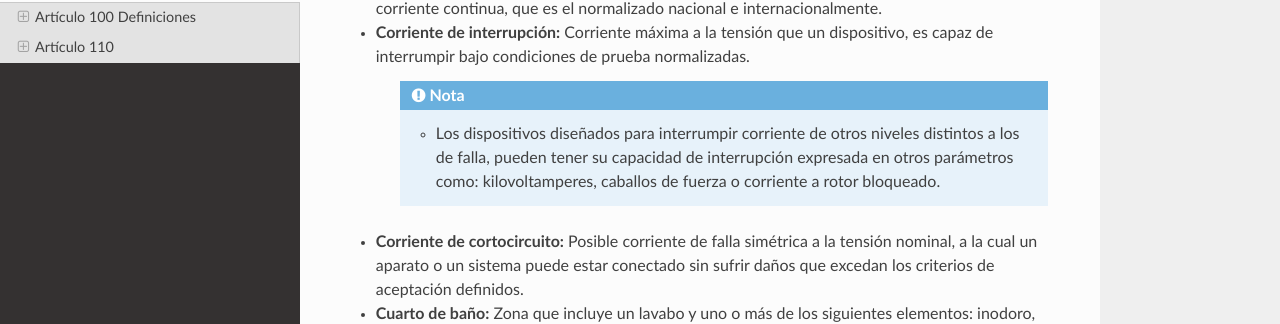
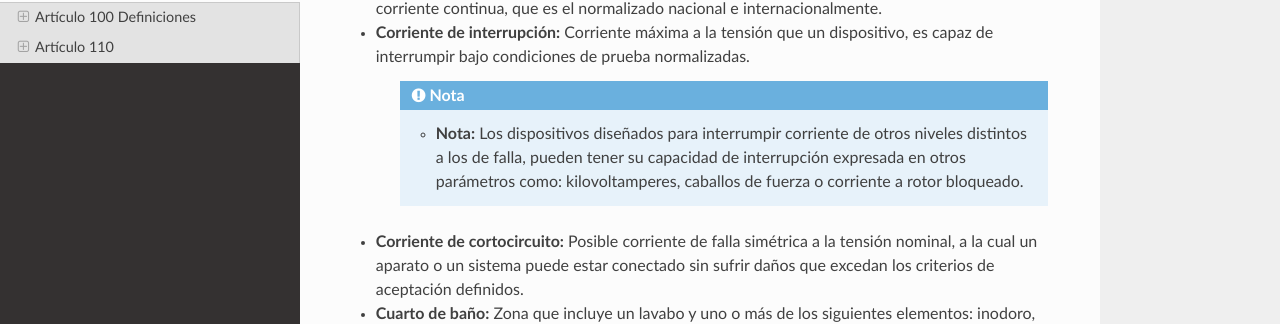
Before and after one commit to jacometoss/Book-NOM-001-SEDE-2012, a Sphinx documentation site: the page built from docs/100/index.rst, in a window 1280 px wide and 1400 px high, scrolled down 4408 px. Shown: the part 134-458 px from the top of the window. Built offline with Sphinx 7.4.7 and the Read the Docs theme 2.0.0, drawn with Linux system fonts in a browser that asks for light colours; some of the changed text lies outside the part shown.

Commit message:
Add files via upload

```diff
--- a/docs/100/index.rst
+++ b/docs/100/index.rst
@@ -96,7 +96,7 @@ A. Deficiones Generales
 * **Corriente de interrupción:** Corriente máxima a la tensión que un dispositivo, es capaz de interrumpir bajo condiciones de prueba normalizadas.
 
 	.. note::
-		* Los dispositivos diseñados para interrumpir corriente de otros niveles distintos a los de falla, pueden tener su capacidad de interrupción expresada en otros parámetros como: kilovoltamperes, caballos de fuerza o corriente a rotor bloqueado.
+		* **Nota:** Los dispositivos diseñados para interrumpir corriente de otros niveles distintos a los de falla, pueden tener su capacidad de interrupción expresada en otros parámetros como: kilovoltamperes, caballos de fuerza o corriente a rotor bloqueado.
 
 * **Corriente de cortocircuito:** Posible corriente de falla simétrica a la tensión nominal, a la cual un aparato o un sistema puede estar conectado sin sufrir daños que excedan los criterios de aceptación definidos.
 * **Cuarto de baño:** Zona que incluye un lavabo y uno o más de los siguientes elementos: inodoro, urinal, tina, ducha, o muebles de baño similares.
@@ -121,7 +121,7 @@ A. Deficiones Generales
 * **Envolvente:** Caja o chasis de un aparato o la cerca o paredes que rodean una instalación para prevenir que las personas tengan contacto accidental con partes energizadas o para protección de los equipos contra daño físico.
 
 	.. note::
-		* Véase 110-28 y Apéndice D para ejemplos de tipos de envolventes.
+		* **Nota:** Véase 110-28 y Apéndice D para ejemplos de tipos de envolventes.
 
 * **Equipo:** Término general para referirse a: herrajes, dispositivos, aparatos, luminarias, aparatos y productos similares utilizados como partes de, o en conexión con, una instalación eléctrica.
 * **Equipo de acometida:** Equipo necesario para servir de control principal y que usualmente consiste en un interruptor automático o desconectador y fusibles, con sus accesorios, localizado cerca del punto de entrada de los conductores de suministro a un edificio u otra estructura o a un área definida.
@@ -140,7 +140,7 @@ A. Deficiones Generales
 * **Garaje:** Edificio o parte de éste en el que se guardan uno o más vehículos autopropulsados, que están ahí con propósitos de: uso, venta, almacenamiento, renta, reparación, exhibición o demostración.
 
 	.. note::
-		* Respecto a los talleres de servicio y reparación para vehículos automotores (véase 511).
+		* **Nota:** Respecto a los talleres de servicio y reparación para vehículos automotores (véase 511).
 
 * **Hermético a la lluvia:** Construido o protegido de tal manera que la exposición a la lluvia batiente no dé como resultado la entrada de agua bajo condiciones de prueba especificadas.
 * **Hermético al agua:** Construido para que la humedad no entre en la envolvente, en condiciones específicas de prueba.
@@ -149,12 +149,12 @@ A. Deficiones Generales
 * **Identificado (aplicado a los equipos):** Reconocido como adecuado para un propósito, función, uso, entorno o aplicación, específicos, cuando se describe en un requisito particular en esta NOM (véase Equipo).
 
 	.. note::
-		* La adecuación de un equipo para un propósito, uso, entorno o aplicación específicos puede ser determinada por un organismo acreditado para la evaluación de la conformidad del producto. La identificación puede evidenciarse por medio de una marca de conformidad (véase Marcado).
+		* **Nota:** La adecuación de un equipo para un propósito, uso, entorno o aplicación específicos puede ser determinada por un organismo acreditado para la evaluación de la conformidad del producto. La identificación puede evidenciarse por medio de una marca de conformidad (véase Marcado).
 
 * **Interruptor automático:** Dispositivo diseñado para abrir o cerrar un circuito por medios no automáticos y para abrir el circuito automáticamente cuando se produzca una sobrecorriente predeterminada, sin dañarse a sí mismo, cuando se aplica correctamente dentro de su rango.
 
 	.. note::
-		* El medio de apertura automática puede ser integral, que actúa directamente sobre el interruptor automático, situado a distancia del mismo.
+		* **Nota:** El medio de apertura automática puede ser integral, que actúa directamente sobre el interruptor automático, situado a distancia del mismo.
 
 * **Ajustable:** Calificativo que indica que el interruptor automático puede ajustarse para que dispare a varios valores de corriente, de tiempo o de ambos, dentro de un rango predeterminado.
 * **Ajuste:** El valor de corriente, de tiempo o de ambos, a los cuales se regula el disparo de un interruptor automático ajustable.
@@ -189,7 +189,7 @@ A. Deficiones Generales
 * **Protector térmico (aplicado a motores):** Dispositivo de protección, que se monta como parte integral de un motor o motor-compresor y el cual, cuando se utiliza de manera apropiada, protege al motor contra sobrecalentamientos peligrosos debido a sobrecargas o fallas de arranque.
 
 	.. note::
-		* El protector térmico puede consistir de uno o más elementos sensores integrados al motor o motor-compresor y un dispositivo externo de control.
+		* **Nota:** El protector térmico puede consistir de uno o más elementos sensores integrados al motor o motor-compresor y un dispositivo externo de control.
 
 * **Protegido térmicamente (aplicado a motores):** Las palabras "protegido térmicamente", en la placa de datos del motor o motor-compresor, indican que el motor tiene un protector térmico incorporado.
 * **Puente de unión:** Conductor confiable, para asegurar la conductividad eléctrica requerida entre partes metálicas que deben estar conectadas eléctricamente.
@@ -204,7 +204,7 @@ A. Deficiones Generales
 * **Punto neutro:** Punto común en una conexión en estrella en un sistema polifásico, o punto medio en un sistema monofásico de 3 hilos, o punto medio de una porción monofásica de un sistema trifásico en delta, o punto medio de un sistema de corriente continua de 3 hilos.
 
 	.. note::
-		* En el punto neutro del sistema, la suma vectorial de las tensiones de todas las otras fases dentro del sistema que utiliza el neutro, con respecto al punto neutro, es cero.
+		* **Nota:** En el punto neutro del sistema, la suma vectorial de las tensiones de todas las otras fases dentro del sistema que utiliza el neutro, con respecto al punto neutro, es cero.
 
 * **Registro:** Envolvente para uso en sistemas subterráneos que tienen un fondo abierto o cerrado, dimensionado de tal forma que permite al personal alcanzar lo que hay dentro, pero no ingresar en él, con el propósito de instalar, operar o mantener el equipo o el alambrado, o ambos.
 * **Resguardado:** Cubierto, blindado, cercado, encerrado, o protegido de otra manera por medio de cubiertas o tapas adecuadas, barreras, rieles, pantallas, placas o plataformas para evitar la posibilidad de acercamiento o contacto de personas u objetos a un punto peligroso.
@@ -230,14 +230,14 @@ A. Deficiones Generales
 * **Sobrecorriente:** Cualquier corriente que supere la corriente nominal de los equipos o la ampacidad de un conductor. La sobrecorriente puede provocarse por una sobrecarga, un cortocircuito o una falla a tierra.
 
 	.. note::
-		* Una corriente en exceso de la nominal puede ser absorbida por determinados equipos y conductores para un conjunto de condiciones dadas. Por eso, las reglas para protección contra sobrecorriente son específicas para cada situación particular.
+		* **Nota:** Una corriente en exceso de la nominal puede ser absorbida por determinados equipos y conductores para un conjunto de condiciones dadas. Por eso, las reglas para protección contra sobrecorriente son específicas para cada situación particular.
 
 * **Sólidamente puesto a tierra:** significa que el conductor puesto a tierra (neutro) lo está sin necesidad de intercalar ninguna resistencia o dispositivo de impedancia.
 * **Suministrador:** Compañía de servicio público (CFE) o autorizada por la LSPEE, encargada del abastecimiento de energía eléctrica para su utilización.
 * **Suministro ininterrumpido de energía:** Un suministro de energía que se utiliza para proporcionar una fuente alterna de alimentación por algún período de tiempo en el caso de una interrupción del suministro normal.
 
 	.. note::
-		* Además, puede proporcionar una alimentación de tensión y frecuencia más constante, reduciendo los efectos de variaciones de tensión y frecuencia.
+		* **Nota:** Además, puede proporcionar una alimentación de tensión y frecuencia más constante, reduciendo los efectos de variaciones de tensión y frecuencia.
 
 * **Tablero de alumbrado y control:** Panel sencillo o grupo de paneles unitarios diseñados para ensamblarse en forma de un solo panel, accesible únicamente desde el frente, que incluye barras conductoras de conexión común y dispositivos automáticos de protección contra sobrecorriente y otros dispositivos de protección, y está equipado con o sin desconectadores para el control de circuitos de alumbrado, calefacción o fuerza; diseñado para instalarlo dentro de un gabinete o caja de cortacircuitos ubicada dentro o sobre un muro o pared divisora y accesible únicamente desde el frente (véase Tablero de distribución).
 * **Tablero de distribución:** Panel grande sencillo, estructura o conjunto de paneles, donde se montan, por el frente o por la parte posterior o por ambos lados: desconectadores, dispositivos de protección contra sobrecorriente y otras protecciones, barras conductoras de conexión común y usualmente instrumentos. Los tableros de distribución son accesibles generalmente por la parte frontal y la posterior, y no están destinados para ser instalados dentro de gabinetes.
@@ -247,12 +247,12 @@ A. Deficiones Generales
 * **Tensión a tierra:** En los circuitos puestos a tierra, es la tensión entre un conductor dado y el punto o conductor del circuito que está puesto a tierra; en circuitos no puestos a tierra es la mayor diferencia de potencial entre un conductor dado y cualquier otro conductor del circuito.
 
 	.. note::
-        * Algunos sistemas, como los de 3 fases 4 hilos, de 1 fase 3 hilos y de corriente continua de 3 hilos, pueden tener varios circuitos a diferentes tensiones.
+        * **Nota:** Algunos sistemas, como los de 3 fases 4 hilos, de 1 fase 3 hilos y de corriente continua de 3 hilos, pueden tener varios circuitos a diferentes tensiones.
 
 * **Tensión nominal:** Valor nominal asignado a un circuito o sistema para designar convenientemente su clase de tensión. La tensión a la cual un circuito opera puede variar de la nominal, dentro de un margen que permite el funcionamiento satisfactorio de los equipos.
 
 	.. note::
-		* Donde se lea 120 volts, podrá ser 120 ó 127 volts.
+		* **Nota:** Donde se lea 120 volts, podrá ser 120 ó 127 volts.
 
 * **Unión: Conexión permanente de partes metálicas, que no lleva corriente normalmente, que forma una trayectoria eléctricamente conductora que asegure la continuidad y capacidad de conducir con seguridad cualquier corriente a la que puedan estar sometidas.
 * **Ventilado: Provisto de medios que permiten una circulación de aire suficiente para remover un exceso de calor, humos o vapores.
@@ -275,14 +275,14 @@ En tanto que las definiciones generales de la Parte A anterior se aplican en tod
 * **Fusible:** Dispositivo de protección contra sobrecorriente con una parte que se funde cuando se calienta por el paso de una sobrecorriente que circule a través de ella e interrumpe el paso de la corriente.
 
 	.. note::
-		* El fusible comprende todas las partes que forman una unidad capaz de efectuar las funciones descritas y puede ser o no el dispositivo completo requerido para conectarlo a un circuito eléctrico.
+		* **Nota:** El fusible comprende todas las partes que forman una unidad capaz de efectuar las funciones descritas y puede ser o no el dispositivo completo requerido para conectarlo a un circuito eléctrico.
 
 * **Fusible accionado electrónicamente:** Dispositivo de protección contra sobrecorriente que consiste generalmente de un módulo de control el cual proporciona las características sensoras de corriente, características tiempo-corriente electrónicamente derivadas, energía para iniciar el disparo y un módulo de interrupción que interrumpe la corriente cuando se produce una sobrecorriente. Estos fusibles pueden operar o no como fusibles tipo limitador, dependiendo del tipo de control seleccionado.
 * **Fusible de potencia:** (véase Fusible)
 * **Fusible de potencia con escape controlado:** Fusible con medios para controlar la descarga generada por la interrupción del circuito de manera que no se puedan expulsar materias sólidas a la atmósfera que lo rodea.
 
 	.. note::
-		* Este fusible está diseñado para que la descarga de gases no dañe o incendie el material aislante en la trayectoria de descarga o propague una chispa a/o entre elementos puestos a tierra o las partes conductoras en la trayectoria de la descarga, cuando la distancia entre el escape y dichas partes de conducción o aislamiento cumplan las recomendaciones del fabricante.
+		* **Nota:** Este fusible está diseñado para que la descarga de gases no dañe o incendie el material aislante en la trayectoria de descarga o propague una chispa a/o entre elementos puestos a tierra o las partes conductoras en la trayectoria de la descarga, cuando la distancia entre el escape y dichas partes de conducción o aislamiento cumplan las recomendaciones del fabricante.
 
 * **Fusible de potencia no ventilado:** Fusible que no tiene un medio intencional para el escape a la atmósfera de gases, líquidos o partículas sólidas producidos por el arco durante la interrupción del circuito.
 * **Fusible de potencia ventilado:** Fusible con medios para el escape a la atmósfera de gases, líquidos o partículas sólidas producidas por el arco durante la interrupción del circuito.
```
